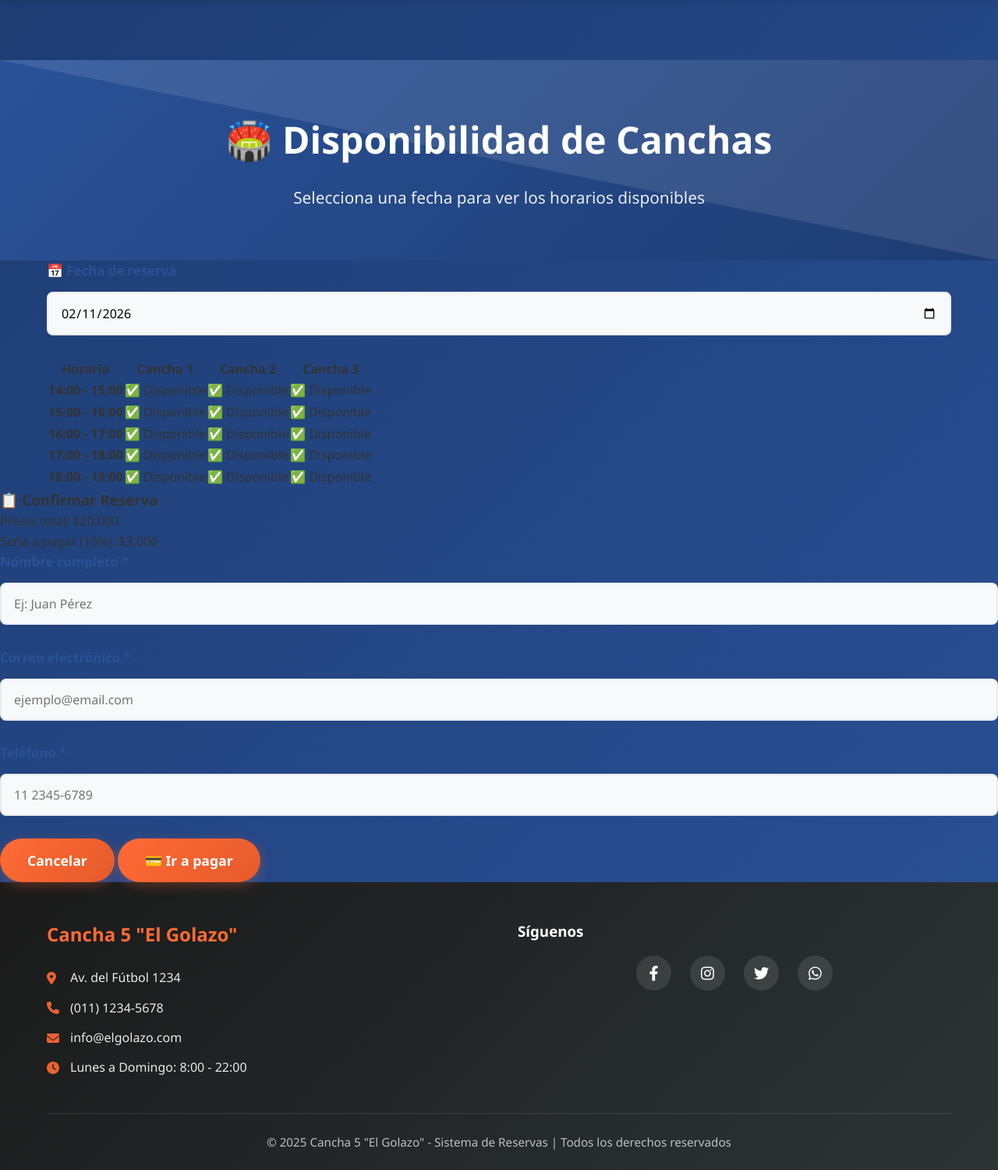
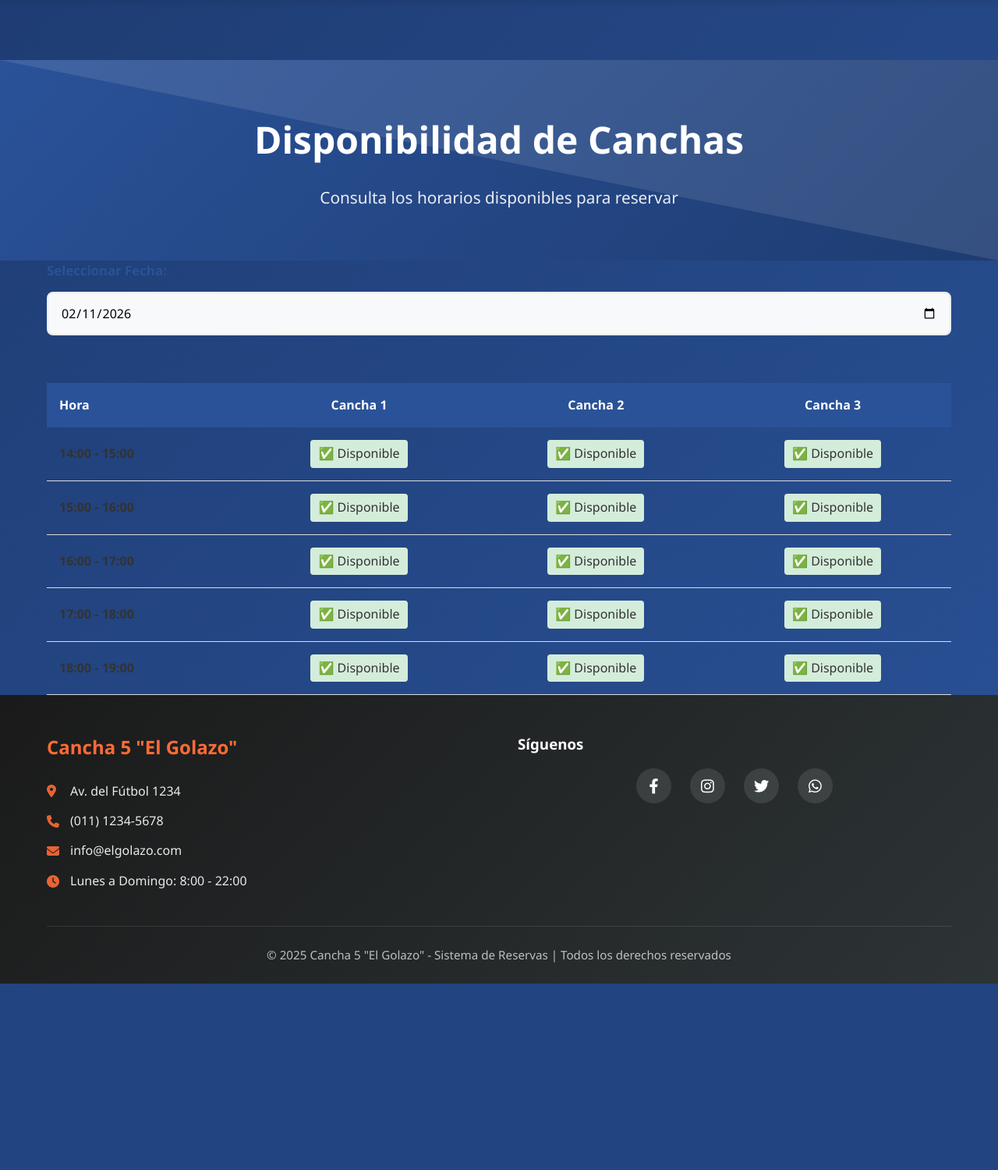
Before and after one commit to shadower04/Prueba-Con-Flask, a Django app: page /disponibilidad/ in a window 1280 px wide. Shown: the part 83-1583 px from the top of the page at 78% size. After the commit the page ends 1344 px from the top, so only its background shows below. Run offline with Django 5.2, Linux system fonts and the light colour scheme; data comes from the database, SQL or seed files in the repository; both versions use the stored data as it was after the commit.

Commit message:
resultados finales

```diff
--- a/templates/disponibilidad.html
+++ b/templates/disponibilidad.html
@@ -1,619 +1,177 @@
 {% extends "base.html" %}
 
-{% block title %}Disponibilidad de Canchas - El Golazo{% endblock %}
-
-{% block extra_css %}
-<style>
-/* ===== RESET Y VARIABLES ===== */
-* {
-    margin: 0;
-    padding: 0;
-    box-sizing: border-box;
-}
-
-:root {
-    --primary: #2563eb;
-    --primary-dark: #1d4ed8;
-    --primary-light: #3b82f6;
-    --secondary: #10b981;
-    --secondary-dark: #059669;
-    --danger: #ef4444;
-    --danger-dark: #dc2626;
-    --light: #f8fafc;
-    --dark: #1e293b;
-    --gray: #64748b;
-    --gray-light: #e2e8f0;
-    --border-radius: 12px;
-    --shadow-sm: 0 1px 3px rgba(0,0,0,0.12);
-    --shadow-md: 0 4px 6px -1px rgba(0,0,0,0.1);
-    --shadow-lg: 0 10px 25px -5px rgba(0,0,0,0.1);
-    --transition: all 0.2s ease;
-}
-
-body {
-    font-family: 'Segoe UI', system-ui, -apple-system, sans-serif;
-    background-color: #f1f5f9;
-    color: var(--dark);
-    line-height: 1.6;
-}
-
-/* ===== HEADER ===== */
-.page-header {
-    background: linear-gradient(135deg, var(--primary) 0%, var(--primary-dark) 100%);
-    color: white;
-    padding: 2.5rem 1rem;
-    margin-bottom: 2rem;
-    box-shadow: var(--shadow-md);
-}
-
-.page-header .container {
-    max-width: 1200px;
-    margin: 0 auto;
-}
-
-.page-header h1 {
-    font-size: 2.25rem;
-    font-weight: 700;
-    margin-bottom: 0.5rem;
-    letter-spacing: -0.025em;
-}
-
-.page-header p {
-    font-size: 1.125rem;
-    opacity: 0.9;
-    max-width: 32rem;
-}
-
-/* ===== CONTENEDOR PRINCIPAL ===== */
-.container {
-    max-width: 1200px;
-    margin: 0 auto;
-    padding: 0 1rem;
-}
-
-.content-section {
-    background: white;
-    border-radius: var(--border-radius);
-    padding: 2rem;
-    box-shadow: var(--shadow-md);
-    margin-bottom: 2rem;
-}
-
-/* ===== FORMULARIO ===== */
-.form-group {
-    margin-bottom: 1.5rem;
-}
-
-.form-group label {
-    display: block;
-    font-weight: 600;
-    margin-bottom: 0.5rem;
-    color: var(--dark);
-    font-size: 1rem;
-}
-
-#fechaConsulta {
-    width: 100%;
-    max-width: 16rem;
-    padding: 0.75rem 1rem;
-    border: 2px solid var(--gray-light);
-    border-radius: var(--border-radius);
-    font-size: 1rem;
-    transition: var(--transition);
-    background: white;
-    font-family: inherit;
-}
-
-#fechaConsulta:focus {
-    outline: none;
-    border-color: var(--primary);
-    box-shadow: 0 0 0 3px rgba(37, 99, 235, 0.1);
-}
-
-/* ===== LOADING ===== */
-#loading {
-    text-align: center;
-    padding: 3rem;
-}
-
-.spinner {
-    width: 3rem;
-    height: 3rem;
-    border: 3px solid var(--gray-light);
-    border-top-color: var(--primary);
-    border-radius: 50%;
-    animation: spin 1s linear infinite;
-    margin: 0 auto 1rem;
-}
-
-@keyframes spin {
-    to { transform: rotate(360deg); }
-}
-
-/* ===== TABLA ===== */
-.table-container {
-    overflow-x: auto;
-    border-radius: var(--border-radius);
-    border: 1px solid var(--gray-light);
-    margin-top: 2rem;
-}
-
-#tablaDisponibilidad {
-    width: 100%;
-    min-width: 600px;
-    border-collapse: separate;
-    border-spacing: 0;
-}
-
-#tablaDisponibilidad thead {
-    background: linear-gradient(135deg, var(--primary) 0%, var(--primary-dark) 100%);
-}
-
-#tablaDisponibilidad th {
-    padding: 1rem 1.5rem;
-    text-align: left;
-    font-weight: 600;
-    color: white;
-    font-size: 0.875rem;
-    text-transform: uppercase;
-    letter-spacing: 0.05em;
-}
-
-#tablaDisponibilidad th:first-child {
-    border-top-left-radius: var(--border-radius);
-}
-
-#tablaDisponibilidad th:last-child {
-    border-top-right-radius: var(--border-radius);
-}
-
-#tablaDisponibilidad th:not(:first-child) {
-    text-align: center;
-}
-
-#tablaDisponibilidad tbody tr {
-    transition: var(--transition);
-}
-
-#tablaDisponibilidad tbody tr:nth-child(even) {
-    background-color: #f8fafc;
-}
-
-#tablaDisponibilidad tbody tr:hover {
-    background-color: #f1f5f9;
-}
-
-#tablaDisponibilidad td {
-    padding: 1.25rem 1.5rem;
-    border-bottom: 1px solid var(--gray-light);
-    vertical-align: middle;
-}
-
-#tablaDisponibilidad td:first-child {
-    font-weight: 600;
-    color: var(--dark);
-}
-
-#tablaDisponibilidad td:not(:first-child) {
-    text-align: center;
-}
-
-/* ===== BADGES ===== */
-.badge {
-    padding: 0.5rem 1.25rem;
-    border-radius: 2rem;
-    display: inline-flex;
-    align-items: center;
-    justify-content: center;
-    font-weight: 600;
-    font-size: 0.875rem;
-    min-width: 7.5rem;
-    transition: var(--transition);
-    gap: 0.5rem;
-}
-
-.badge-disponible {
-    background: linear-gradient(135deg, var(--secondary) 0%, var(--secondary-dark) 100%);
-    color: white;
-    cursor: pointer;
-}
-
-.badge-disponible:hover {
-    transform: translateY(-2px);
-    box-shadow: var(--shadow-md);
-}
-
-.badge-ocupada {
-    background: linear-gradient(135deg, var(--danger) 0%, var(--danger-dark) 100%);
-    color: white;
-}
-
-/* ===== MODAL ===== */
-#modalReserva {
-    display: none;
-    position: fixed;
-    inset: 0;
-    background: rgba(0, 0, 0, 0.5);
-    backdrop-filter: blur(4px);
-    z-index: 1000;
-    align-items: center;
-    justify-content: center;
-    padding: 1rem;
-    animation: fadeIn 0.2s ease;
-}
-
-.modal-content {
-    background: white;
-    border-radius: var(--border-radius);
-    width: 100%;
-    max-width: 32rem;
-    max-height: 90vh;
-    overflow-y: auto;
-    box-shadow: var(--shadow-lg);
-    animation: slideIn 0.3s ease;
-}
-
-.modal-header {
-    padding: 1.5rem 1.5rem 1rem;
-    border-bottom: 1px solid var(--gray-light);
-}
-
-.modal-header h3 {
-    font-size: 1.5rem;
-    font-weight: 700;
-    color: var(--dark);
-    display: flex;
-    align-items: center;
-    gap: 0.5rem;
-}
-
-#detalleReserva {
-    background: #f0f9ff;
-    border-left: 4px solid var(--primary);
-    padding: 0.75rem 1rem;
-    border-radius: 0.375rem;
-    margin-top: 1rem;
-    font-weight: 600;
-    color: var(--primary-dark);
-}
-
-/* ===== PRECIOS ===== */
-.info-precios {
-    background: linear-gradient(135deg, #f0f9ff 0%, #e0f2fe 100%);
-    padding: 1.5rem;
-    margin: 1.5rem;
-    border-radius: var(--border-radius);
-    border: 1px solid #bae6fd;
-}
-
-.info-precios p {
-    display: flex;
-    justify-content: space-between;
-    align-items: center;
-    margin-bottom: 0.75rem;
-}
-
-.info-precios p:last-child {
-    margin-bottom: 0;
-}
-
-.precio-total {
-    font-size: 1.125rem;
-    font-weight: 700;
-}
-
-.sena-pagar {
-    color: var(--primary-dark);
-    font-weight: 700;
-}
-
-/* ===== FORMULARIO MODAL ===== */
-#formDatosCliente {
-    padding: 0 1.5rem;
-}
-
-#formDatosCliente .form-group {
-    margin-bottom: 1.25rem;
-}
-
-#formDatosCliente label {
-    display: block;
-    margin-bottom: 0.375rem;
-    font-weight: 600;
-    color: var(--dark);
-    font-size: 0.875rem;
-}
-
-#formDatosCliente input {
-    width: 100%;
-    padding: 0.75rem 1rem;
-    border: 2px solid var(--gray-light);
-    border-radius: var(--border-radius);
-    font-size: 1rem;
-    transition: var(--transition);
-    background: white;
-    font-family: inherit;
-}
-
-#formDatosCliente input:focus {
-    outline: none;
-    border-color: var(--primary);
-    box-shadow: 0 0 0 3px rgba(37, 99, 235, 0.1);
-}
-
-/* ===== BOTONES ===== */
-.modal-actions {
-    display: flex;
-    gap: 1rem;
-    padding: 1.5rem;
-    border-top: 1px solid var(--gray-light);
-}
-
-.btn {
-    padding: 0.75rem 1.5rem;
-    border: none;
-    border-radius: var(--border-radius);
-    font-size: 1rem;
-    font-weight: 600;
-    cursor: pointer;
-    transition: var(--transition);
-    flex: 1;
-    font-family: inherit;
-    display: inline-flex;
-    align-items: center;
-    justify-content: center;
-    gap: 0.5rem;
-}
-
-.btn-secondary {
-    background: var(--gray);
-    color: white;
-}
-
-.btn-secondary:hover {
-    background: #475569;
-}
-
-.btn-primary {
-    background: linear-gradient(135deg, var(--primary) 0%, var(--primary-dark) 100%);
-    color: white;
-}
-
-.btn-primary:hover:not(:disabled) {
-    background: linear-gradient(135deg, var(--primary-dark) 0%, #1e40af 100%);
-    transform: translateY(-2px);
-    box-shadow: var(--shadow-md);
-}
-
-.btn-primary:disabled {
-    opacity: 0.5;
-    cursor: not-allowed;
-}
-
-/* ===== ANIMACIONES ===== */
-@keyframes fadeIn {
-    from { opacity: 0; }
-    to { opacity: 1; }
-}
-
-@keyframes slideIn {
-    from {
-        opacity: 0;
-        transform: translateY(-1rem);
-    }
-    to {
-        opacity: 1;
-        transform: translateY(0);
-    }
-}
-
-/* ===== RESPONSIVE ===== */
-@media (max-width: 768px) {
-    .page-header {
-        padding: 2rem 1rem;
-    }
-
-    .page-header h1 {
-        font-size: 1.75rem;
-    }
-
-    .content-section {
-        padding: 1.5rem;
-    }
-
-    .modal-actions {
-        flex-direction: column;
-    }
-
-    .btn {
-        width: 100%;
-    }
-
-    #tablaDisponibilidad {
-        min-width: 100%;
-    }
-
-    #tablaDisponibilidad th,
-    #tablaDisponibilidad td {
-        padding: 1rem;
-    }
-}
-
-@media (max-width: 480px) {
-    .content-section {
-        padding: 1rem;
-    }
-
-    .modal-content {
-        padding: 0;
-    }
-
-    .badge {
-        min-width: 6rem;
-        padding: 0.5rem 1rem;
-    }
-}
-</style>
-{% endblock %}
+{% block title %}Disponibilidad - El Golazo{% endblock %}
 
 {% block content %}
 <div class="page-header">
     <div class="container">
-        <h1>🏟️ Disponibilidad de Canchas</h1>
-        <p>Selecciona una fecha para ver los horarios disponibles</p>
+        <h1>Disponibilidad de Canchas</h1>
+        <p>Consulta los horarios disponibles para reservar</p>
     </div>
 </div>
 
 <div class="container">
     <div class="content-section">
         <div class="form-group">
-            <label for="fechaConsulta">📅 Fecha de reserva</label>
-            <input type="date" id="fechaConsulta" name="fechaConsulta" value="{{ fecha_hoy }}" required>
+            <label for="fechaConsulta">Seleccionar Fecha:</label>
+            <input type="date" id="fechaConsulta" name="fechaConsulta" value="{{ fecha_hoy }}">
         </div>
 
-        <div id="loading" style="display: none;">
-            <div class="spinner"></div>
+        <div id="loading" style="display: none; text-align: center; padding: 2rem;">
             <p>Cargando disponibilidad...</p>
         </div>
 
-        <div class="table-container">
-            <table id="tablaDisponibilidad">
+        <div style="overflow-x: auto;">
+            <table id="tablaDisponibilidad" style="width: 100%; border-collapse: collapse; margin-top: 2rem;">
                 <thead>
-                    <tr>
-                        <th>Horario</th>
-                        <th>Cancha 1</th>
-                        <th>Cancha 2</th>
-                        <th>Cancha 3</th>
+                    <tr style="background: #2a5298; color: white;">
+                        <th style="padding: 1rem; text-align: left;">Hora</th>
+                        <th style="padding: 1rem; text-align: center;">Cancha 1</th>
+                        <th style="padding: 1rem; text-align: center;">Cancha 2</th>
+                        <th style="padding: 1rem; text-align: center;">Cancha 3</th>
                     </tr>
                 </thead>
                 <tbody id="cuerpoTabla">
-                    <!-- JS cargará aquí -->
+                    <!-- La tabla se cargará con JavaScript -->
                 </tbody>
             </table>
         </div>
     </div>
 </div>
 
-<!-- Modal -->
-<div id="modalReserva">
-    <div class="modal-content">
-        <div class="modal-header">
-            <h3>📋 Confirmar Reserva</h3>
-            <div id="detalleReserva"></div>
-        </div>
+<!-- Modal para confirmar reserva -->
+<div id="modalReserva" style="display: none; position: fixed; top: 0; left: 0; width: 100%; height: 100%; background: rgba(0,0,0,0.5); z-index: 1000;">
+    <div style="position: absolute; top: 50%; left: 50%; transform: translate(-50%, -50%); background: white; padding: 2rem; border-radius: 8px; width: 500px; max-width: 90%;">
+        <h3 style="margin-bottom: 1rem; color: #2a5298;">Datos de Reserva</h3>
+        <p id="detalleReserva" style="margin-bottom: 1.5rem; font-weight: bold; color: #333;"></p>
 
-        <div class="info-precios">
-            <p class="precio-total">
-                <span>Precio total:</span>
-                <span>$20.000</span>
-            </p>
-            <p class="sena-pagar">
-                <span>Seña a pagar (15%):</span>
-                <span>$3.000</span>
-            </p>
+        <div style="background: #e8f4f8; padding: 1rem; border-radius: 5px; margin-bottom: 1.5rem;">
+            <p style="margin: 0.5rem 0;"><strong>Precio total:</strong> $20.000</p>
+            <p style="margin: 0.5rem 0; color: #2a5298;"><strong>Seña a pagar (15%):</strong> $3.000</p>
         </div>
 
         <form id="formDatosCliente">
             <div class="form-group">
                 <label for="nombre">Nombre completo *</label>
-                <input type="text" id="nombre" required placeholder="Ej: Juan Pérez">
+                <input type="text" id="nombre" required style="width: 100%; padding: 10px; border: 2px solid #e9ecef; border-radius: 5px;">
             </div>
             <div class="form-group">
-                <label for="email">Correo electrónico *</label>
-                <input type="email" id="email" required placeholder="ejemplo@email.com">
+                <label for="email">Email *</label>
+                <input type="email" id="email" required style="width: 100%; padding: 10px; border: 2px solid #e9ecef; border-radius: 5px;">
             </div>
             <div class="form-group">
                 <label for="telefono">Teléfono *</label>
-                <input type="tel" id="telefono" required placeholder="11 2345-6789">
+                <input type="tel" id="telefono" required placeholder="Ej: 1123456789" style="width: 100%; padding: 10px; border: 2px solid #e9ecef; border-radius: 5px;">
             </div>
         </form>
 
-        <div class="modal-actions">
-            <button id="cancelarReserva" class="btn btn-secondary">Cancelar</button>
-            <button id="confirmarReserva" class="btn btn-primary">
-                <span>💳 Ir a pagar</span>
-            </button>
+        <div style="display: flex; gap: 1rem; justify-content: flex-end; margin-top: 1.5rem;">
+            <button id="cancelarReserva" class="btn" style="background: #6c757d;">Cancelar</button>
+            <button id="confirmarReserva" class="btn">Ir a Pagar</button>
         </div>
     </div>
 </div>
 
 <script>
-// Variables
+// Variables globales
 let reservaActual = { hora: null, cancha: null, celdaId: null };
 const horarios = ['14:00-15:00', '15:00-16:00', '16:00-17:00', '17:00-18:00', '18:00-19:00'];
 
-// Obtener token CSRF
-function getCSRFToken() {
-    return document.querySelector('[name=csrfmiddlewaretoken]')?.value ||
-           document.cookie.match(/csrftoken=([^;]+)/)?.[1];
+// Función para obtener el CSRF token
+function getCookie(name) {
+    let cookieValue = null;
+    if (document.cookie && document.cookie !== '') {
+        const cookies = document.cookie.split(';');
+        for (let i = 0; i < cookies.length; i++) {
+            const cookie = cookies[i].trim();
+            if (cookie.substring(0, name.length + 1) === (name + '=')) {
+                cookieValue = decodeURIComponent(cookie.substring(name.length + 1));
+                break;
+            }
+        }
+    }
+    return cookieValue;
 }
 
-// DOM Ready
-document.addEventListener('DOMContentLoaded', () => {
-    console.log('✅ Página lista');
+// Cuando la página carga
+document.addEventListener('DOMContentLoaded', function() {
+    console.log("🔄 Inicializando página de disponibilidad...");
     cargarDisponibilidad();
 
-    document.getElementById('fechaConsulta').addEventListener('change', cargarDisponibilidad);
+    document.getElementById('fechaConsulta').addEventListener('change', function() {
+        console.log("📅 Cambio de fecha:", this.value);
+        cargarDisponibilidad();
+    });
+
     document.getElementById('cancelarReserva').addEventListener('click', cerrarModal);
     document.getElementById('confirmarReserva').addEventListener('click', confirmarReserva);
 });
 
 // Cargar disponibilidad
-async function cargarDisponibilidad() {
+function cargarDisponibilidad() {
     const fecha = document.getElementById('fechaConsulta').value;
     const loading = document.getElementById('loading');
     const tabla = document.getElementById('cuerpoTabla');
 
-    if (!fecha) return;
+    console.log("🔄 Cargando disponibilidad para:", fecha);
 
     loading.style.display = 'block';
     tabla.innerHTML = '';
 
-    try {
-        const response = await fetch(`/api/disponibilidad/?fecha=${fecha}`);
-        const data = await response.json();
-
+    fetch(`/api/disponibilidad/?fecha=${fecha}`)
+        .then(response => {
+            if (!response.ok) throw new Error('Error en la respuesta del servidor');
+            return response.json();
+        })
+        .then(data => {
+            console.log("📊 Datos recibidos:", data);
             if (data.success) {
                 renderizarTabla(data.ocupadas || {});
             } else {
-            throw new Error(data.error || 'Error del servidor');
+                console.error("❌ Error del servidor:", data.error);
+                renderizarTabla({});
             }
-    } catch (error) {
-        console.error('❌ Error:', error);
+        })
+        .catch(error => {
+            console.error("❌ Error fetching:", error);
             alert('Error al cargar la disponibilidad');
             renderizarTabla({});
-    } finally {
+        })
+        .finally(() => {
             loading.style.display = 'none';
-    }
+        });
 }
 
 // Renderizar tabla
 function renderizarTabla(ocupadas) {
-    const tbody = document.getElementById('cuerpoTabla');
+    const tabla = document.getElementById('cuerpoTabla');
     let html = '';
+
+    console.log("🎨 Renderizando tabla con ocupadas:", ocupadas);
 
     horarios.forEach((horario, index) => {
         const horaId = index + 1;
-        html += `<tr>`;
-        html += `<td><strong>${horario.replace('-', ' - ')}</strong></td>`;
+        html += `<tr style="border-bottom: 1px solid #ddd;">`;
+        html += `<td style="padding: 1rem; font-weight: bold;">${horario.replace('-', ' - ')}</td>`;
 
         for (let cancha = 1; cancha <= 3; cancha++) {
             const celdaId = `celda-${horaId}-${cancha}`;
-            const estaOcupada = ocupadas[horario]?.includes(cancha.toString());
+            const canchaStr = cancha.toString();
+            const estaOcupada = ocupadas[horario] && ocupadas[horario].includes(canchaStr);
 
             if (estaOcupada) {
                 html += `
-                    <td id="${celdaId}">
-                        <div class="badge badge-ocupada">⛔ Ocupada</div>
+                    <td id="${celdaId}" class="celda-ocupada" style="padding: 1rem; text-align: center;">
+                        <span style="background: #f8d7da; padding: 5px 10px; border-radius: 4px; display: inline-block;">❌ Ocupada</span>
                     </td>
                 `;
             } else {
                 html += `
-                    <td id="${celdaId}">
-                        <div class="badge badge-disponible"
-                             onclick="seleccionarCancha('${horario}', ${cancha}, '${celdaId}')">
-                            ✅ Disponible
-                        </div>
+                    <td id="${celdaId}" class="celda-disponible"
+                        data-hora="${horario}" data-cancha="${cancha}"
+                        style="padding: 1rem; text-align: center; cursor: pointer;"
+                        onclick="reservarCancha('${horario}', ${cancha}, '${celdaId}')">
+                        <span style="background: #d4edda; padding: 5px 10px; border-radius: 4px; display: inline-block;">✅ Disponible</span>
                     </td>
                 `;
             }
@@ -621,90 +179,115 @@ function renderizarTabla(ocupadas) {
         html += `</tr>`;
     });
 
-    tbody.innerHTML = html;
+    tabla.innerHTML = html;
+    console.log("✅ Tabla renderizada");
 }
 
-// Seleccionar cancha
-function seleccionarCancha(hora, cancha, celdaId) {
+// Función para reservar
+function reservarCancha(hora, cancha, celdaId) {
+    console.log("🔄 Iniciando reserva:", {hora, cancha, celdaId});
+
     reservaActual = { hora, cancha, celdaId };
 
     const modal = document.getElementById('modalReserva');
     const detalle = document.getElementById('detalleReserva');
 
-    detalle.textContent = `Cancha ${cancha} • ${hora.replace('-', ' a ')}`;
-    modal.style.display = 'flex';
+    detalle.textContent = `Cancha ${cancha} - ${hora.replace('-', ' - ')}`;
+    modal.style.display = 'block';
+
+    // Limpiar formulario
     document.getElementById('formDatosCliente').reset();
 }
 
-// Cerrar modal
 function cerrarModal() {
     document.getElementById('modalReserva').style.display = 'none';
     reservaActual = { hora: null, cancha: null, celdaId: null };
 }
 
-// Confirmar reserva
-async function confirmarReserva() {
+function confirmarReserva() {
     if (!reservaActual.celdaId) return;
 
+    // Validar formulario
     const nombre = document.getElementById('nombre').value.trim();
     const email = document.getElementById('email').value.trim();
     const telefono = document.getElementById('telefono').value.trim();
 
     if (!nombre || !email || !telefono) {
-        alert('Por favor completa todos los campos obligatorios');
+        alert('❌ Por favor completá todos los campos');
         return;
     }
 
-    const btn = document.getElementById('confirmarReserva');
-    const originalText = btn.innerHTML;
     const fecha = document.getElementById('fechaConsulta').value;
+    console.log("✅ Confirmando reserva:", {...reservaActual, fecha, nombre, email, telefono});
 
-    btn.disabled = true;
-    btn.innerHTML = '<span>⏳ Procesando...</span>';
+    // Obtener el token CSRF
+    const csrftoken = getCookie('csrftoken');
 
-    try {
-        const response = await fetch('/reservar/', {
+    // Deshabilitar botón
+    const btnConfirmar = document.getElementById('confirmarReserva');
+    const btnOriginalText = btnConfirmar.textContent; // Guardar texto original
+    btnConfirmar.disabled = true;
+    btnConfirmar.textContent = 'Procesando...';
+
+    fetch('/reservar/', {
         method: 'POST',
         headers: {
             'Content-Type': 'application/json',
-                'X-CSRFToken': getCSRFToken()
+            'X-CSRFToken': csrftoken,
         },
         body: JSON.stringify({
             hora: reservaActual.hora,
             cancha: reservaActual.cancha,
-                fecha,
-                nombre,
-                email,
-                telefono
+            fecha: fecha,
+            nombre: nombre,
+            email: email,
+            telefono: telefono
         })
+    })
+    .then(response => {
+        console.log("📊 Status de respuesta:", response.status);
+        console.log("📊 Headers:", response.headers);
+        return response.json().catch(err => {
+            console.error("❌ Error parseando JSON:", err);
+            throw new Error('Respuesta no es JSON válido');
         });
-
-        const data = await response.json();
+    })
+    .then(data => {
+        console.log("📨 Respuesta COMPLETA del servidor:", data);
 
         if (data.success && data.init_point) {
-            btn.innerHTML = '<span>✅ Redirigiendo...</span>';
-            setTimeout(() => {
+            console.log("🌐 URL de MercadoPago recibida:", data.init_point);
+
+            // Verificar que sea una URL válida
+            if (data.init_point.startsWith('http')) {
+                // Redirigir inmediatamente
                 window.location.href = data.init_point;
-            }, 1000);
             } else {
-            throw new Error(data.message || 'Error en la reserva');
-        }
-    } catch (error) {
-        console.error('❌ Error:', error);
-        alert('Error al procesar la reserva: ' + error.message);
-        btn.disabled = false;
-        btn.innerHTML = originalText;
-    }
+                alert('❌ URL de pago inválida');
+                btnConfirmar.disabled = false;
+                btnConfirmar.textContent = btnOriginalText;
             }
 
-// Cerrar modal al hacer clic fuera
-window.addEventListener('click', (e) => {
-    if (e.target.id === 'modalReserva') cerrarModal();
+        } else {
+            console.error("❌ Error en respuesta:", data);
+            alert('❌ ' + (data.message || 'No se pudo crear el pago'));
+            btnConfirmar.disabled = false;
+            btnConfirmar.textContent = btnOriginalText;
+        }
+    })
+    .catch(error => {
+        console.error('❌ Error de red o servidor:', error);
+        alert('❌ Error al conectar con el servidor: ' + error.message);
+        btnConfirmar.disabled = false;
+        btnConfirmar.textContent = btnOriginalText;
     });
+}
 
-// Cerrar con Escape
-document.addEventListener('keydown', (e) => {
-    if (e.key === 'Escape') cerrarModal();
+window.addEventListener('click', function(event) {
+    const modal = document.getElementById('modalReserva');
+    if (event.target === modal) {
+        cerrarModal();
+    }
 });
 </script>
 {% endblock %}
```
Also changed, not shown: db.sqlite3. Lines whose indentation alone changed are shown as unchanged.
